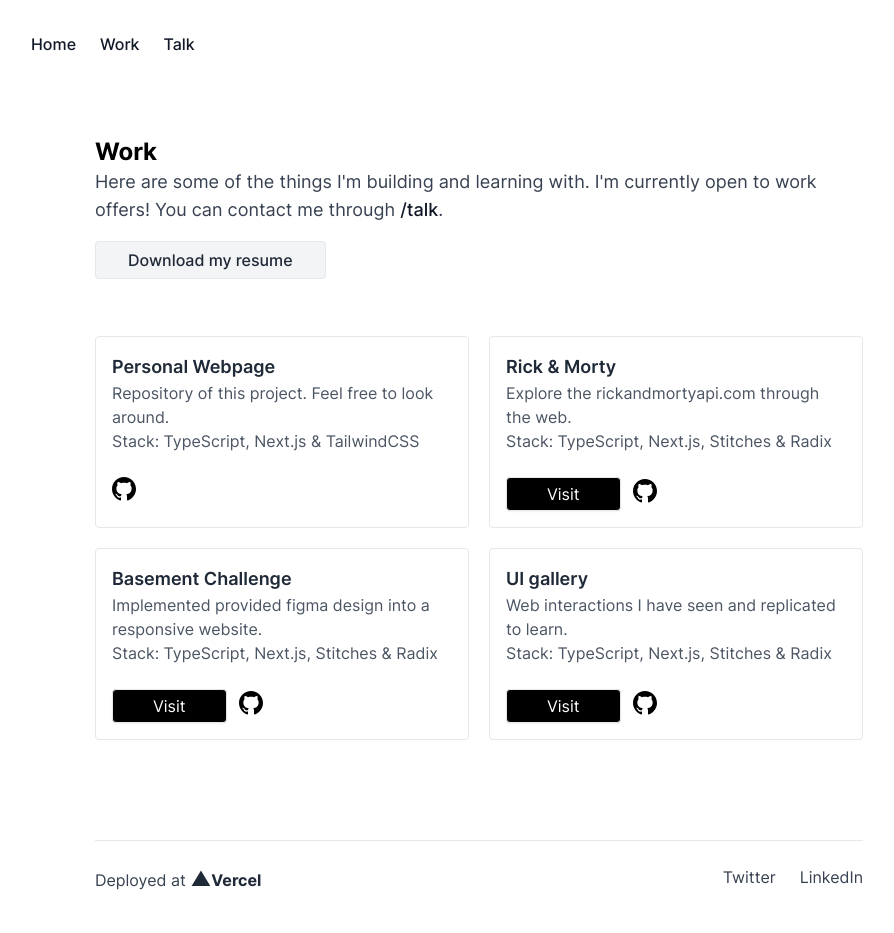
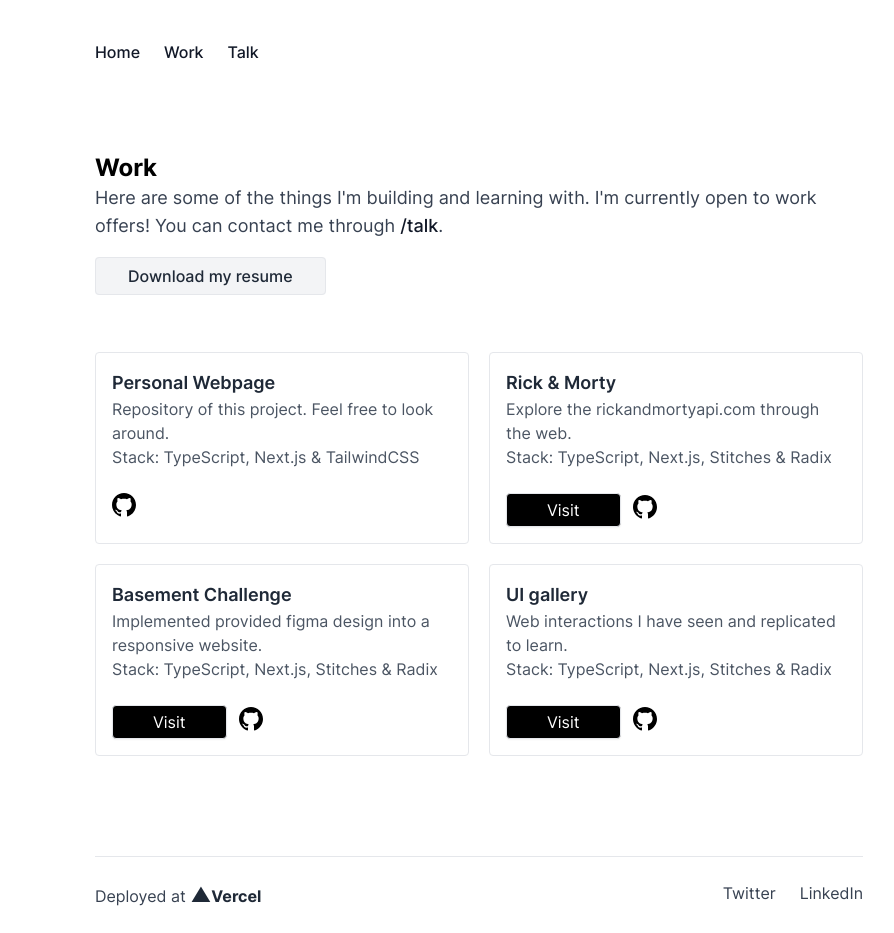
Before and after one commit to andresmarpz/website, a Next.js app: page /work in a window 1280 px wide. Shown: the whole page, without its empty margins (161-1055 px from the left). Built offline with nearby package versions, Linux system fonts and the light colour scheme.

Commit message:
fix: navbigation unaligned with main section

```diff
--- a/components/Layout.tsx
+++ b/components/Layout.tsx
@@ -5,13 +5,11 @@ import Footer from '@/components/Footer';
 
 const Layout = ({ children }: { children: React.ReactNode }) => {
     return (
-        <main className="mx-5">
+        <main>
             <Navigation />
-            <div className="flex flex-col items-center">
-                <div className="flex flex-col justfiy-center w-full max-w-3xl m-auto mx-5">
-                    <div className="flex-1 min-h-page">{children}</div>
-                    <Footer />
-                </div>
+            <div className="flex flex-col max-w-3xl m-auto">
+                <div className="flex-1 min-h-page">{children}</div>
+                <Footer />
             </div>
         </main>
     );
--- a/components/Navigation.tsx
+++ b/components/Navigation.tsx
@@ -4,8 +4,8 @@ import Link from '@/components/NavigationLink';
 
 const Navigation = () => {
     return (
-        <nav className="bg-white max-w-4xl py-8 m-auto flex items-center text-gray-800 sticky top-0 z-10">
-            <span className="flex gap-6 items-center">
+        <nav className="bg-white w-full sticky top-0 z-10 py-10">
+            <span className="max-w-3xl m-auto flex gap-6 items-center">
                 <Link label="Home" href="/" />
                 <Link label="Work" href="/work" />
                 <Link label="Talk" href="/talk" />
```
